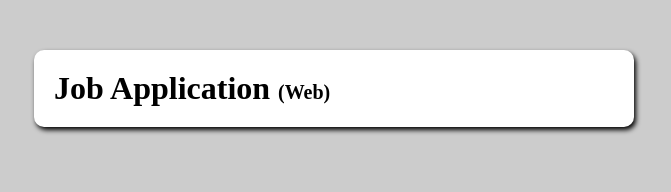
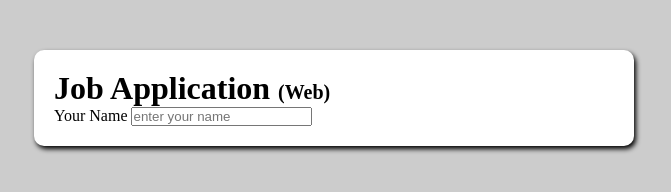
Before and after one commit to nirobdev9/project2, a plain HTML site: page index.html in a window 1280 px wide. Shown: the whole page, without its empty margins (306-977 px from the left). Drawn offline with Linux system fonts and the light colour scheme.

Commit message:
form section

```diff
--- a/index.html
+++ b/index.html
@@ -10,6 +10,14 @@
     <div class="container">
         <div class="apply">
         <h1>Job Application <span id="small">(Web)</span></h1>
+        <form action="">
+            <div class="form-container">
+            <div class="form-control">
+                <label for="txt">Your Name</label>
+                <input id="txt" type="text" placeholder="enter your name">
+            </div>
+            </div>
+        </form>
         </div>
     </div>
 
```
